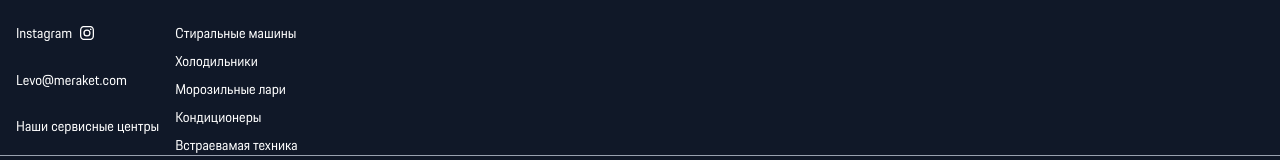
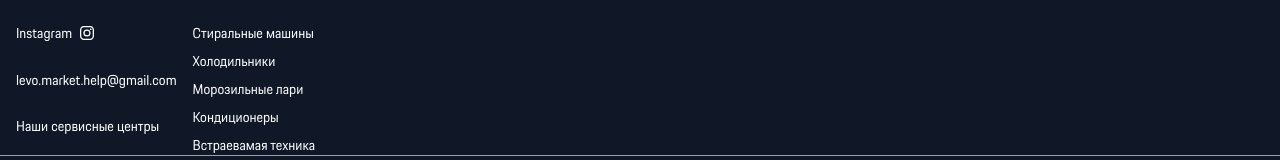
Before and after one commit to akkunov/levo-market, a Next.js app: page / in a window 1280 px wide. Shown: the part 1501-1661 px from the top of the page. Built offline with nearby package versions, Linux system fonts and the light colour scheme.

Commit message:
::fix bug with load data with category

```diff
--- a/app/components/footer/footer.tsx
+++ b/app/components/footer/footer.tsx
@@ -21,11 +21,11 @@ export const Footer: FC = () => {
                         </li>
                         <li>
                             <Link
-                                href="mailto:akunov313131@gmail.com"
+                                href="mailto:levo.market.help@gmail.com"
                                 className="inline-flex items-center gap-2 hover:underline hover:text-gray-300"
                                 target={'_blank'}
                             >
-                                Levo@meraket.com
+                                levo.market.help@gmail.com
                             </Link>
                         </li>
                         <li>
```
